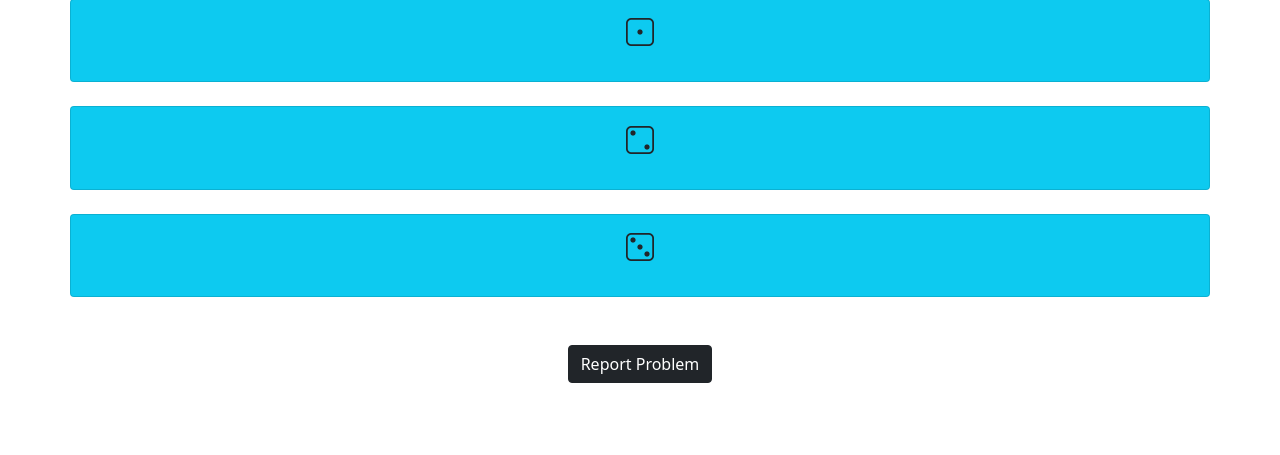
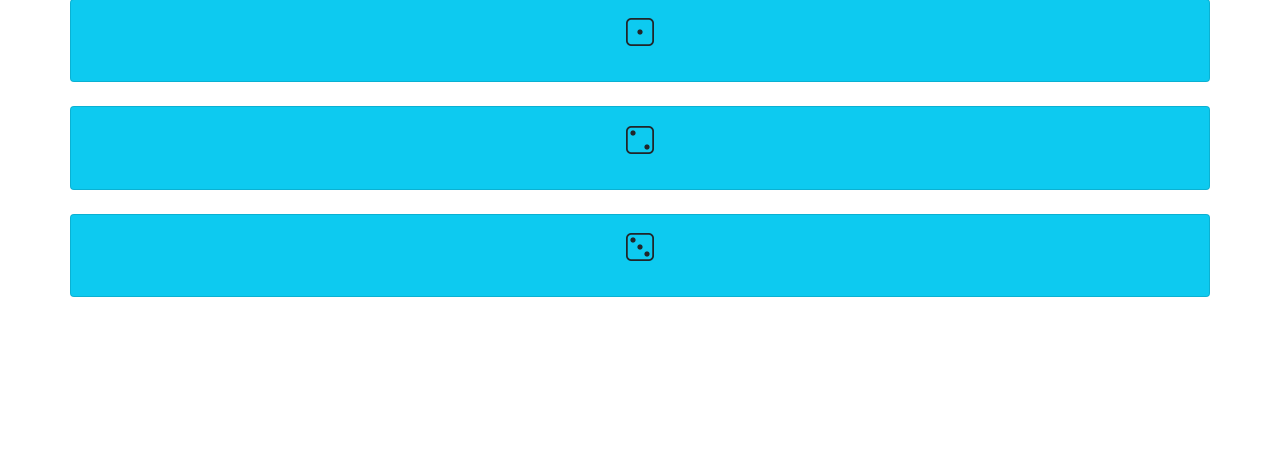
Before and after one commit to ZhiQi12/Orbital-, a Django app: template moderate/moderateapp/templates/moderate/comments.html in a window 1280 px wide. Shown: the part 695-1150 px from the top of the page. After the commit the page ends 992 px from the top, so only its background shows below. Run offline with Django 3.2, Linux system fonts and the light colour scheme; the template is opened without the code that fills it, so the values that code supplies are empty; some libraries are stand-ins or nearby versions.

Commit message:
updated frontend

```diff
--- a/moderate/moderateapp/templates/moderate/comments.html
+++ b/moderate/moderateapp/templates/moderate/comments.html
@@ -155,12 +155,6 @@
             </div>
         </div>
 
-    <!--Report Problem Button-->
-    <div class="col-md-12 text-center py-5">
-        <button onclick="location.href = '/problem/'" class="btn btn-dark">
-            Report Problem
-        </button>
-    </div>
 
     <script src="https://cdn.jsdelivr.net/npm/bootstrap@5.0.2/dist/js/bootstrap.bundle.min.js" integrity="sha384-MrcW6ZMFYlzcLA8Nl+NtUVF0sA7MsXsP1UyJoMp4YLEuNSfAP+JcXn/tWtIaxVXM" crossorigin="anonymous"></script>
 
```
